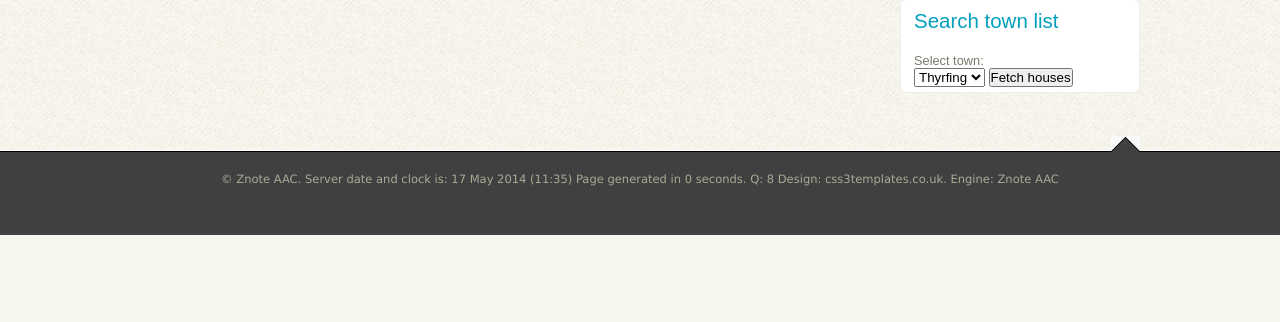
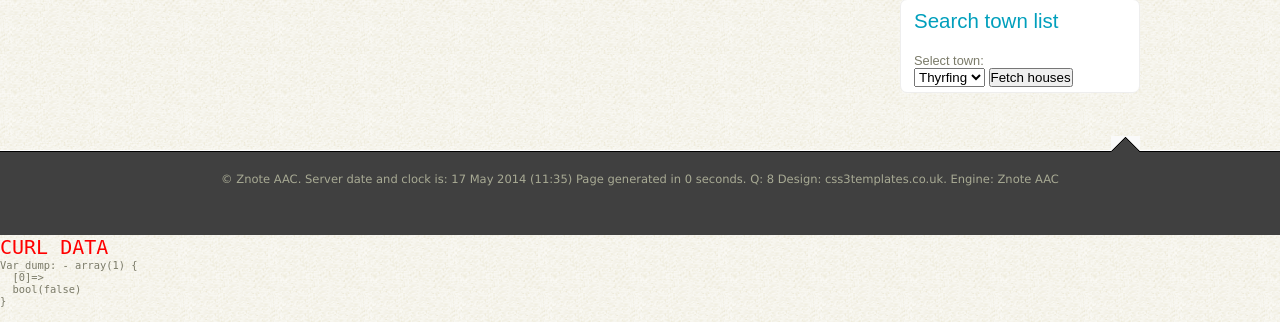
Before and after one commit to Znote/ZnoteAAC, a PHP site: page /myaccount.php in a window 1280 px wide. Shown: the part 866-1188 px from the top of the page. Before the commit the page ends 1101 px from the top, so only its background shows below. Run offline with PHP 8.4, Linux system fonts and the light colour scheme; the visitor is signed in with stand-in values (Sample User, id 1); data that the repository does not hold is empty; some libraries are stand-ins or nearby versions.

Commit message:
ZEOTSS integration. cURL validation for paypal and ZEOTSS, register users on ZEOTS server.

```diff
--- a/changelog.php
+++ b/changelog.php
@@ -78,7 +78,7 @@ if (isset($changelogs) && !empty($changelogs) && $changelogs !== false) {
 		foreach ($changelogs as $changelog) {
 		?>
 		<tr>
-			<td><b><?php echo getClock($changelog['time'], true, true); ?></b><br><?php echo $changelog['text']; ?></td>
+			<td><b><?php echo getClock((isset($changelog['time'])) ? $changelog['time'] : 0, true, true); ?></b><br><?php echo $changelog['text']; ?></td>
 			<?php
 			if (user_logged_in())
 				if (is_admin($user_data)) {
--- a/config.php
+++ b/config.php
@@ -371,7 +371,15 @@
 	$config['api'] = array(
 		'debug' => false,
 	);
-
+	// Use Znote's External Open Tibia Services Server
+	// Currently in Alpha and is pretty useless, but will contain paypal blacklist etc in future.
+	// You can use the official server: http://zeotss.znote.eu/
+	// Or host your own private one, here is the code: https://github.com/Znote/ZEOTSS
+	$config['zeotss'] = array(
+		'enabled' => true,
+		'visitors' => true,
+		'server' => "http://zeotss.znote.eu/"
+	);
 	// Don't touch this unless you know what you are doing. (modifying this(key value) also requires modifications in OT files /XML/commands.xml).
 	$config['ingame_positions'] = array(
 		1 => 'Player',
--- a/engine/init.php
+++ b/engine/init.php
@@ -12,6 +12,12 @@ $accQueriesData = array();
 session_start();
 ob_start();
 require 'config.php';
+
+if ($config['paypal']['enabled'] || $config['zeotss']['enabled']) {
+	$curlcheck = function_exists('curl_version') ? true : false;
+	if (!$curlcheck) die("php cURL is not enabled. It is required to for paypal and ZEOTSS services.<br>1. Find your php.ini file.<br>2. Uncomment extension=php_curl<br>Restart web server.<br><br><b>If you don't want this then disable zeotss and paypal in config.php.</b>");
+}
+
 require 'database/connect.php';
 require 'function/general.php';
 require 'function/users.php';
--- a/myaccount.php
+++ b/myaccount.php
@@ -370,4 +370,29 @@ if (!empty($_POST['selected_comment'])) {
 	</div>
 	<?php
 }
-include 'layout/overall/footer.php'; ?>
+include 'layout/overall/footer.php';
+// ZEOTSS: Register visitor
+if ($config['zeotss']['enabled'] && $config['zeotss']['visitors']) {
+	$curl_connection = curl_init($config['zeotss']['server']."modules/visitor/registervisitor.php");
+	curl_setopt($curl_connection, CURLOPT_CONNECTTIMEOUT, 1);
+	curl_setopt($curl_connection, CURLOPT_USERAGENT, "Mozilla/4.0 (compatible; MSIE 6.0; Windows NT 5.1)");
+	curl_setopt($curl_connection, CURLOPT_RETURNTRANSFER, true);
+	curl_setopt($curl_connection, CURLOPT_SSL_VERIFYPEER, false);
+	curl_setopt($curl_connection, CURLOPT_FOLLOWLOCATION, 0);
+	$post_string = "longip=".ip2long($_SERVER['REMOTE_ADDR'])."&register=1";
+	curl_setopt($curl_connection, CURLOPT_POSTFIELDS, $post_string);
+	$result = curl_exec($curl_connection);
+	data_dump(false, array($result), "CURL DATA");
+	curl_close($curl_connection);
+
+	// Check if site is registered on ZEOTSS and can use its utilities:
+	$result = json_decode($result);
+	if ($result->data->exist === false) {
+		?>
+		<script type="text/javascript">
+		alert("Error: ZEOTSS site validation failed, have you registered? Register at: <?php echo $config['zeotss']['server']; ?>");
+		</script>
+		<?php
+	}
+}
+?>
```
